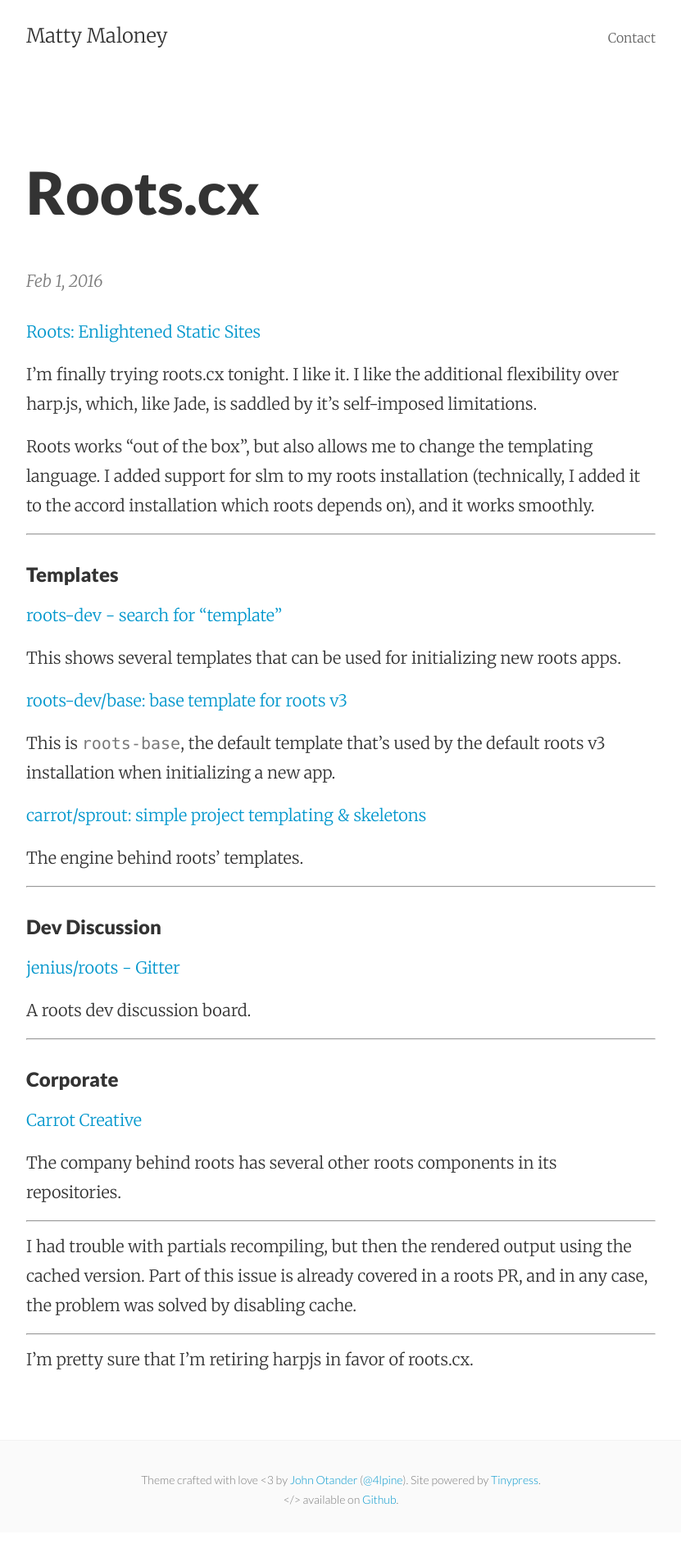
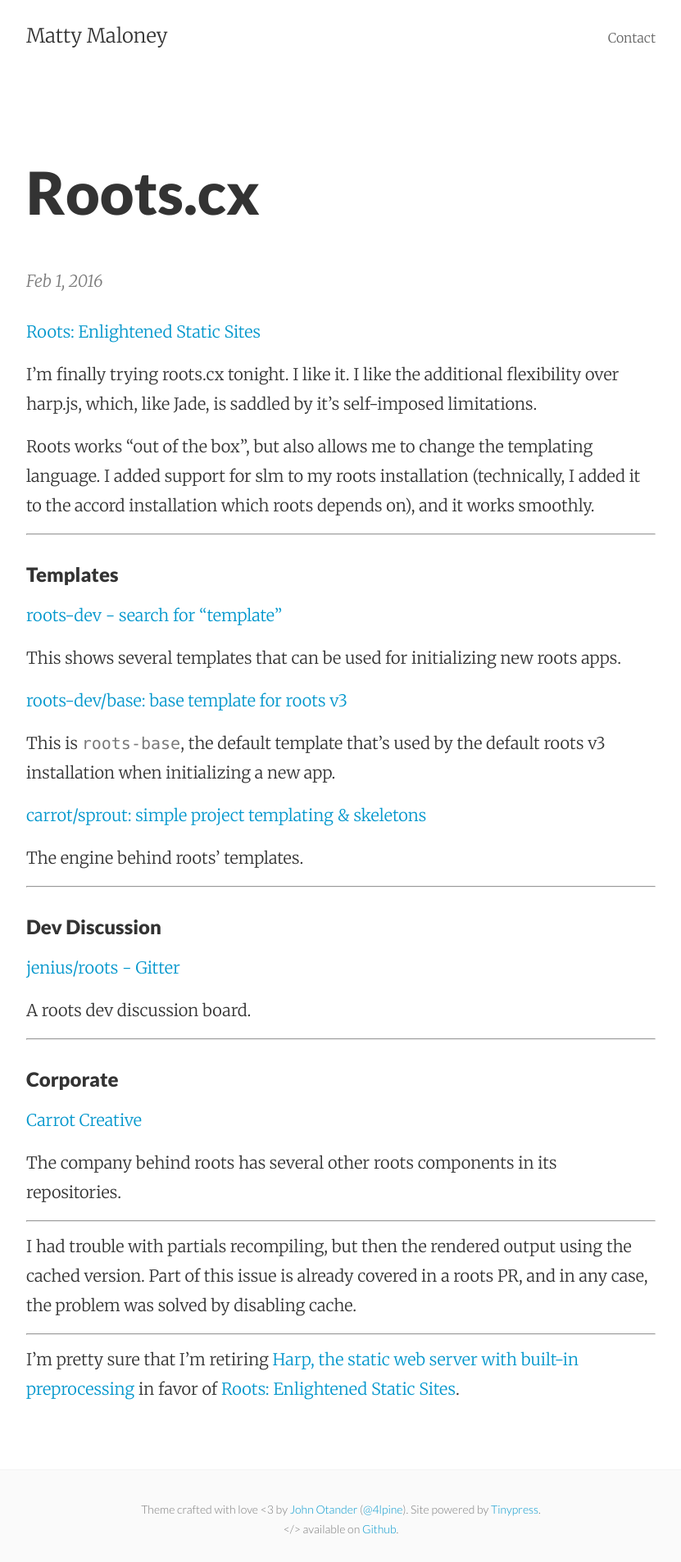
Before and after one commit to mattymaloney/mattymaloney.github.io, a Jekyll site: the page built from _posts/2016-02-01-roots.md, in a window 1280 px wide. Shown: the whole page at 82% size, without its empty margins (224-1055 px from the left). Built offline with Jekyll 4.4.1, drawn with Linux system fonts in a browser that asks for light colours; before the commit the page ends 1870 px from its top, so only the background shows below that.

Commit message:
Updated 2016-02-01-roots.md

```diff
--- a/_posts/2016-02-01-roots.md
+++ b/_posts/2016-02-01-roots.md
@@ -49,4 +49,4 @@
 
 ---
 
-I'm pretty sure that I'm retiring harpjs in favor of roots.cx.
+I'm pretty sure that I'm retiring [Harp, the static web server with built-in preprocessing](http://harpjs.com/) in favor of [Roots: Enlightened Static Sites](http://roots.cx/).
```
